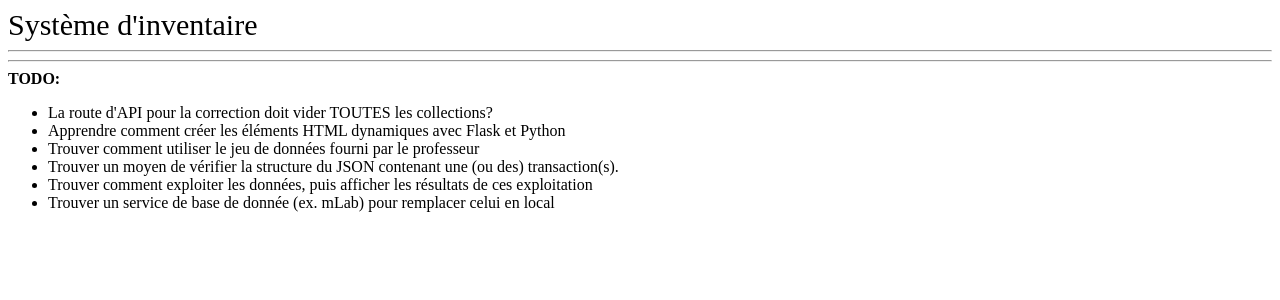
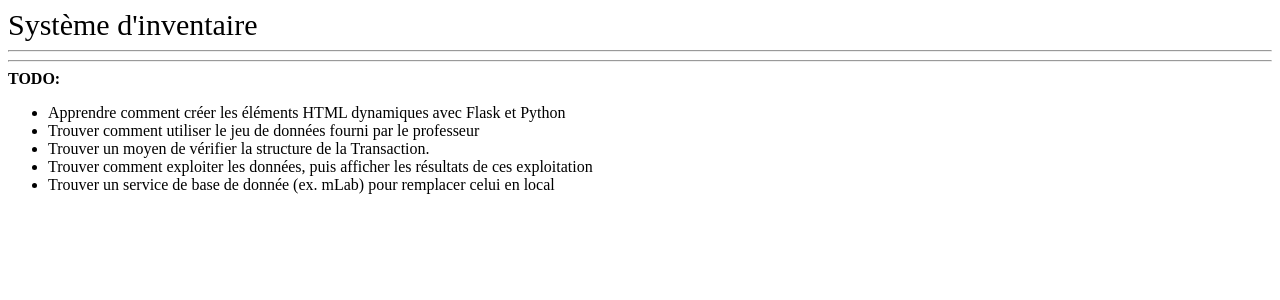
Before and after one commit to WilliamDuK/GLO_4035_eq_01, a Flask app: page / in a window 1280 px wide. Shown: the top 300 px of the page. Run offline with Flask 2, Linux system fonts and the light colour scheme; some libraries are stand-ins or nearby versions.

Commit message:
Updated TODO list

```diff
--- a/templates/index.html
+++ b/templates/index.html
@@ -16,10 +16,9 @@
     <hr/>
     <b>TODO:</b>
     <ul>
-        <li>La route d'API pour la correction doit vider TOUTES les collections?</li>
         <li>Apprendre comment créer les éléments HTML dynamiques avec Flask et Python</li>
         <li>Trouver comment utiliser le jeu de données fourni par le professeur</li>
-        <li>Trouver un moyen de vérifier la structure du JSON contenant une (ou des) transaction(s).</li>
+        <li>Trouver un moyen de vérifier la structure de la Transaction.</li>
         <li>Trouver comment exploiter les données, puis afficher les résultats de ces exploitation</li>
         <li>Trouver un service de base de donnée (ex. mLab) pour remplacer celui en local</li>
     </ul>
```
